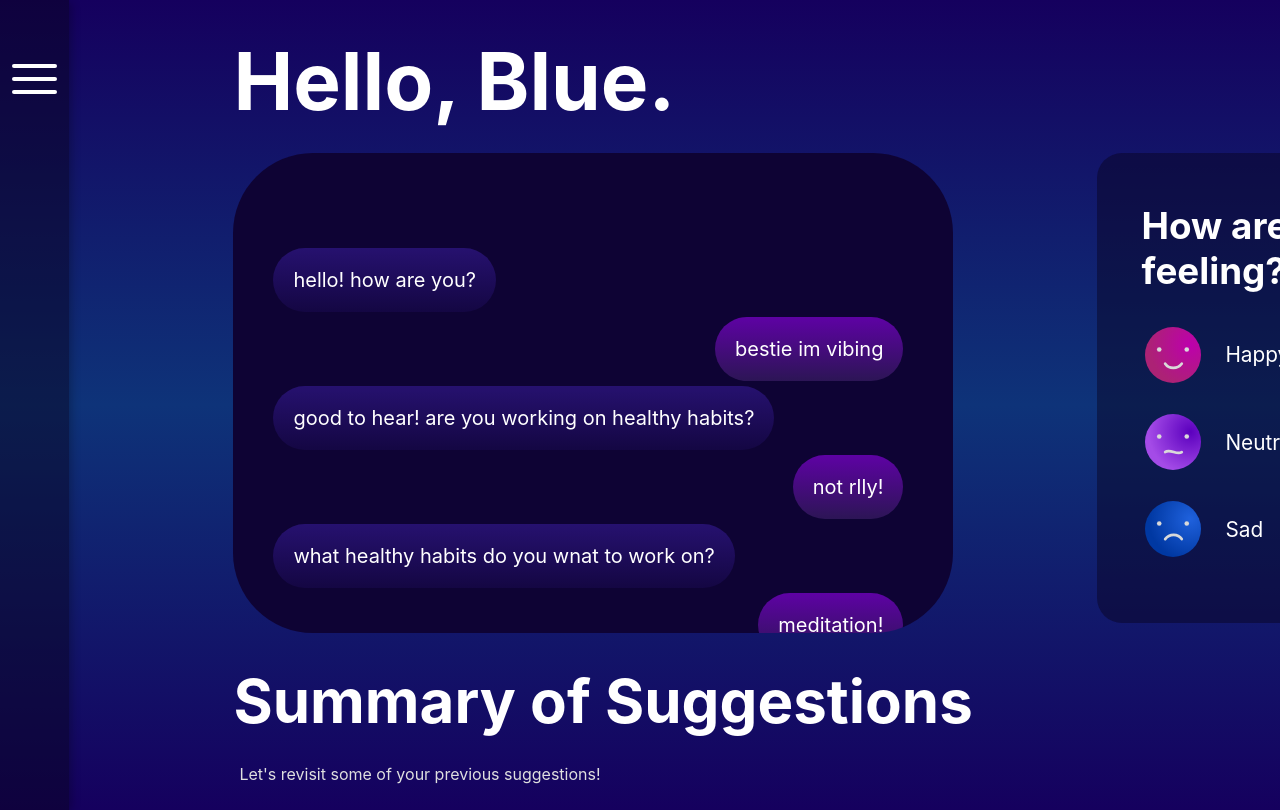
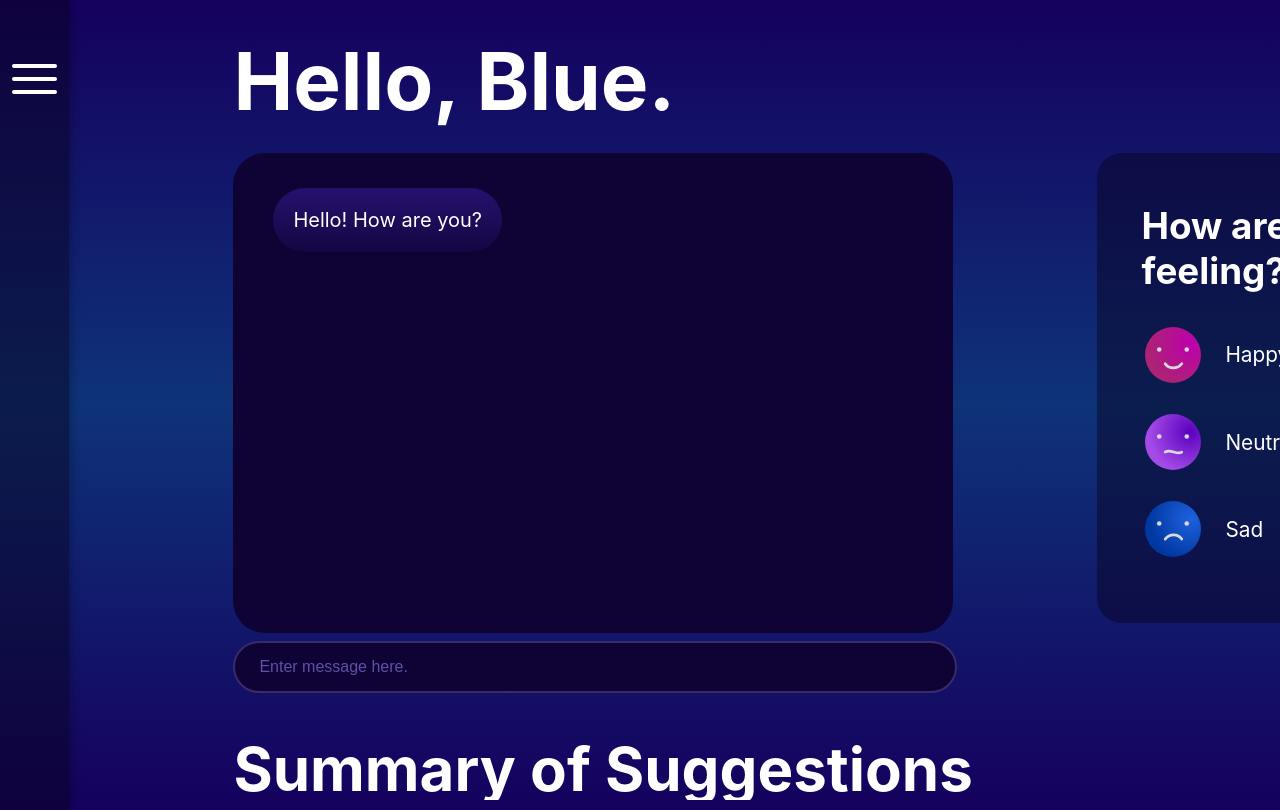
Before and after one commit to anna-m120/motAIve, a React (Create React App) app in the folder hack-western-app/: page / in a window 1280 px wide. Both pictures are taken after a click on the button "Submit my background". Built offline with nearby package versions, Linux system fonts and the light colour scheme.

Commit message:
Changed how chat worked

```diff
--- a/hack-western-app/src/Chat.jsx
+++ b/hack-western-app/src/Chat.jsx
@@ -5,13 +5,7 @@ function Chat(){
 	const [value, handleChange] = React.useState("");
 	const [isInputAvaliable, toggleInputAvaliability] = React.useState(true)
 	const [messages, updateMessages] = React.useState([
-		{"bot": true, "message": "hello! how are you?"},
-		{"bot": false, "message": "bestie im vibing"},
-		{"bot": true, "message": "good to hear! are you working on healthy habits?"},
-		{"bot": false, "message": "not rlly!"},
-		{"bot": true, "message": "what healthy habits do you wnat to work on?"},
-		{"bot": false, "message": "meditation!"},
-		{"bot": true, "message": "perfect let me add that to the list!"},
+		{"bot": true, "message": "Hello! How are you?"},
 	]);
 
 	function sendMessage(event){
@@ -36,12 +30,16 @@ function Chat(){
 			return <div className={bot ? "msg_bot" : "msg_usr"}><span className={bot ? "msg_bot_text" : "msg_usr_text"}>{message}</span></div>
 		}
 	}
-	return <div className="msg">
-		{messages.map(({bot, message}) => generateMessage(bot, message))}
+	return <div>
+		<div className="chat-container">
+		<div className="msg">
+			{messages.map(({bot, message}) => generateMessage(bot, message))}
+		</div>
+		</div>
 		<form className="form" onSubmit={(e) => sendMessage(e)}>
-        <label></label>
-          <input id="chat-box" placeholder="Enter message here." disabled={!isInputAvaliable} type="text" value={value} onChange={(e) => {handleChange(e.target.value)}} />
-      </form>
+			<label></label>
+			<input id="chat-box" placeholder="Enter message here." disabled={!isInputAvaliable} type="text" value={value} onChange={(e) => {handleChange(e.target.value)}} />
+		</form>
 	</div>
 }
 
--- a/hack-western-app/src/Dashboard.jsx
+++ b/hack-western-app/src/Dashboard.jsx
@@ -10,9 +10,9 @@ function Dashboard() {
   return (
     <div>
       <MoodBoard/>
-      <div className="chat-container">
+
         <Chat/>
-      </div>
+
       <header className="summary-title">
           Summary of Suggestions
       </header>
--- a/hack-western-app/src/chat.css
+++ b/hack-western-app/src/chat.css
@@ -6,7 +6,7 @@
     background: #0E0334;
     display: relative;
     overflow-y: scroll;
-    border-radius: 5em;
+    border-radius: 2em;
 }
 
 ::-webkit-scrollbar {
@@ -15,7 +15,7 @@
 
 .msg {
     font-size: 1.25rem;
-    margin-top: 5em;
+    margin-top: 2em;
 }
 
 .msg_bot {
@@ -45,7 +45,6 @@
     margin-left: 1em;
 }
 .form {
-    margin: 2em;
 }
 .form input {
     color: white;
@@ -57,7 +56,11 @@
     font-size: 1em;
     background-color: transparent;
 }
-
+#chat-box {
+    width: 44em;
+    margin-left: 4rem;
+    background-color: #0E0334;
+}
 #chat-box::placeholder {
     color: #634ea6;
     padding-left: 1em;
```
